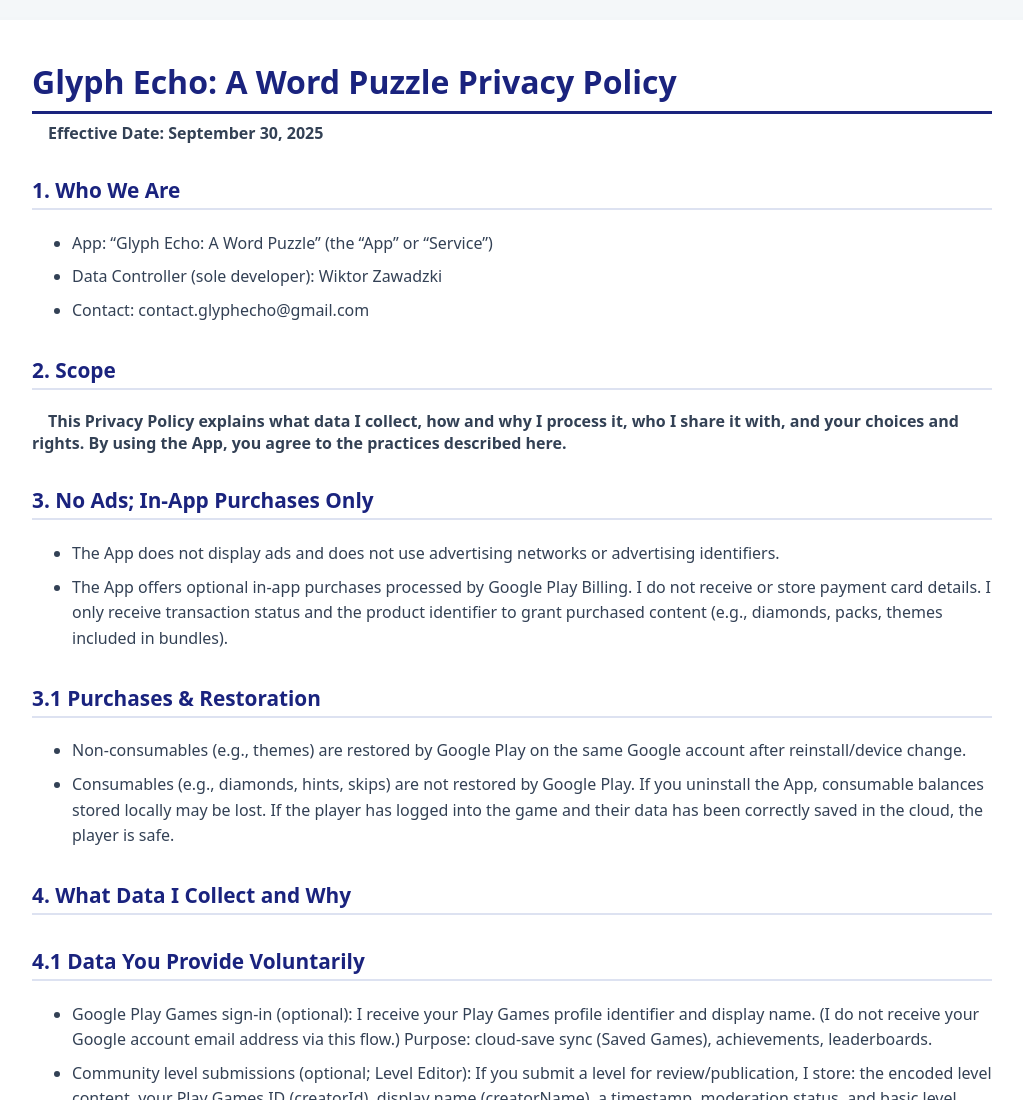
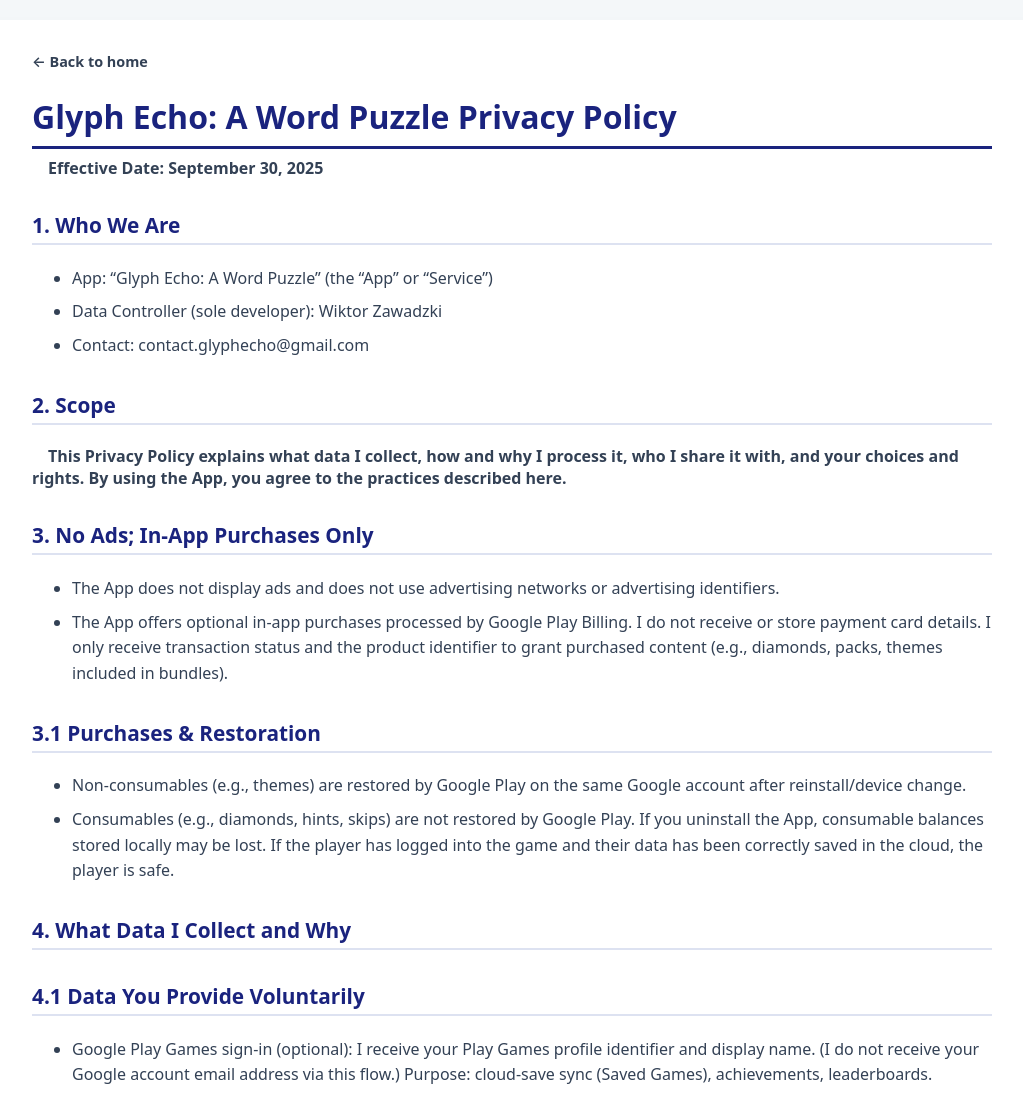
Before and after one commit to wik304/Glyph-Echo-A-Word-Puzzle-Privacy, a plain HTML site: page privacy-policy.html in a window 1280 px wide. Shown: the top 1100 px of the page, without its empty margins (128-1151 px from the left). Drawn offline with Linux system fonts and the light colour scheme.

Commit message:
Update privacy-policy.html

```diff
--- a/privacy-policy.html
+++ b/privacy-policy.html
@@ -65,11 +65,24 @@
             padding-left: 0;
             font-weight: 400;
         }
+
+        .back-link {
+            display: block;
+            padding: 0;
+            margin-bottom: 1.5rem;
+            font-size: 0.9rem;
+            font-weight: 600;
+        }
+
+        .back-link:hover {
+            text-decoration: underline;
+        }
     </style>
 </head>
 
 <body>
     <div class="container">
+        <a href="index.html" class="back-link">← Back to home</a>
         <h1>Glyph Echo: A Word Puzzle Privacy Policy</h1>
         <a>Effective Date: September 30, 2025</a>
         <p>1. Who We Are</p>
```
